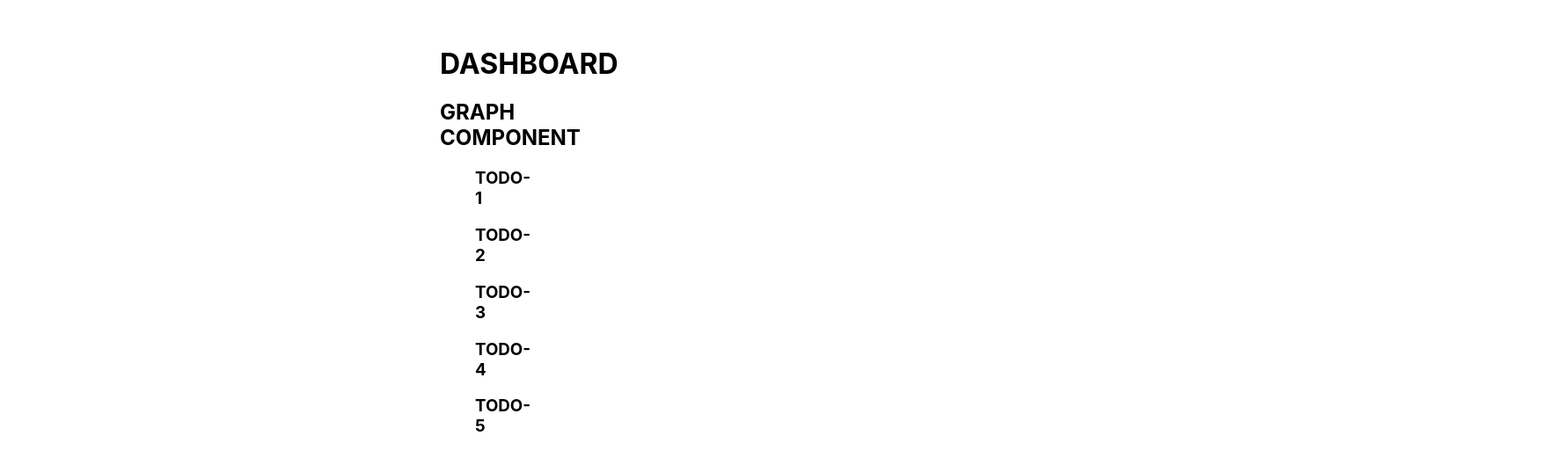
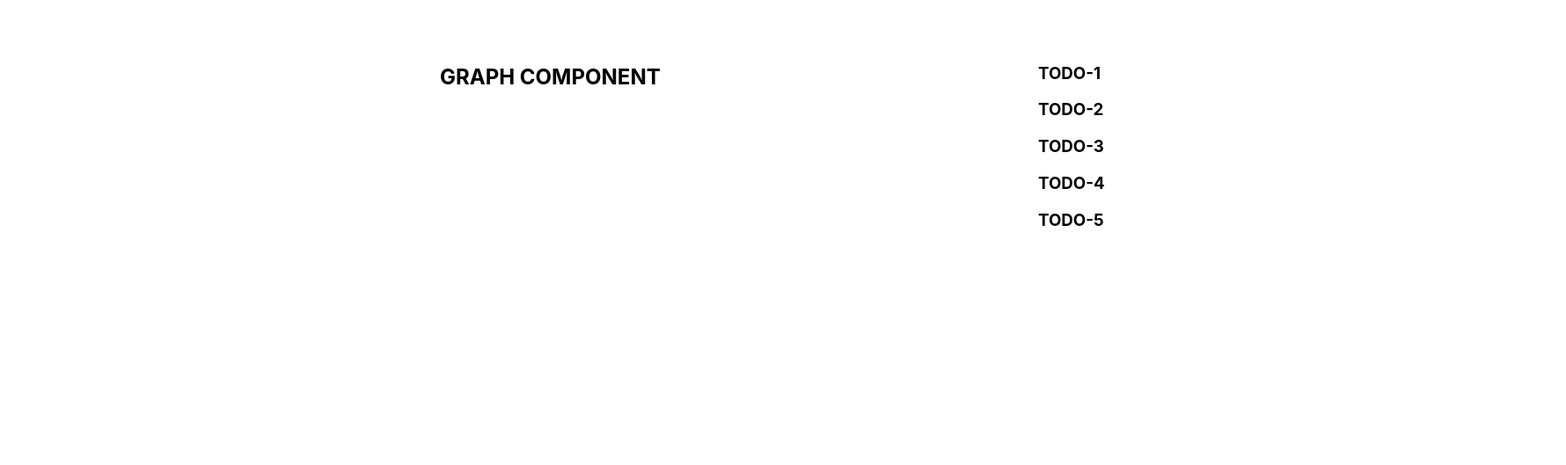
Before and after one commit to JSPlatt/ccny, a React (Create React App) app: page / in a window 1280 px wide. Shown: the part 539-1068 px from the top of the page at 88% size, 1780 px wide, since content can reach past the window. Built offline with nearby package versions, Linux system fonts and the light colour scheme.

Commit message:
initial setup for dashboard

```diff
--- a/src/components/Dashboard/Dashboard.css
+++ b/src/components/Dashboard/Dashboard.css
@@ -1,5 +1,15 @@
 .dashboard {
-    height: 1vh;
-    width: 1vw;
+    height: 100vh;
+    width: 100vw;
     margin: 500px;
 }
+
+.dashboard__left {
+    width: 50%;
+    float: left;
+}
+
+.dashboard__right {
+    width: 50%;
+    float: right;
+}
--- a/src/components/Dashboard/Dashboard.js
+++ b/src/components/Dashboard/Dashboard.js
@@ -7,9 +7,12 @@ import ToDo from './ToDo'
 function Dashboard() {
     return (
         <div className='dashboard'>
-            <h1>DASHBOARD</h1>
-            <Graph/>
-            <ToDo/>
+           <div className='dashboard__left'>
+                <Graph/>
+            </div>
+            <div className='dashboard__right'>
+                <ToDo/>
+            </div>
         </div>
 
     )
```
